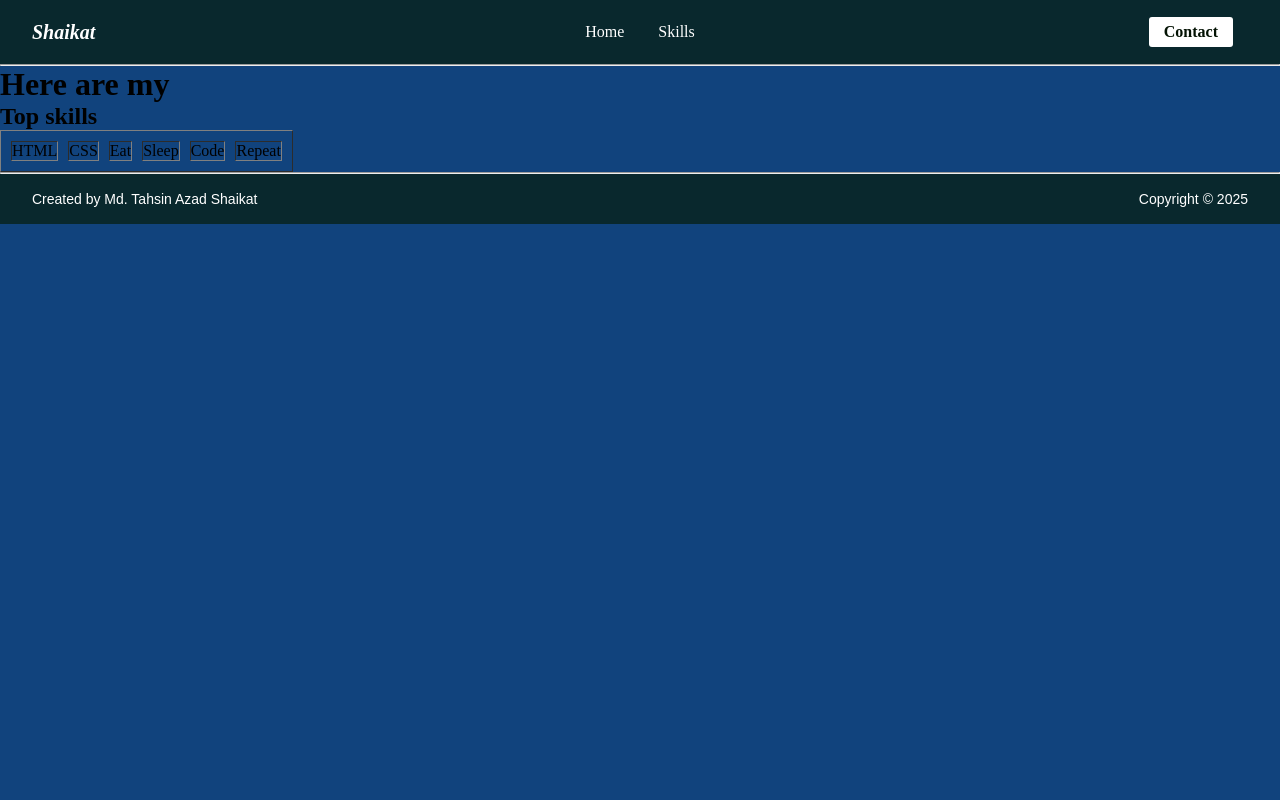
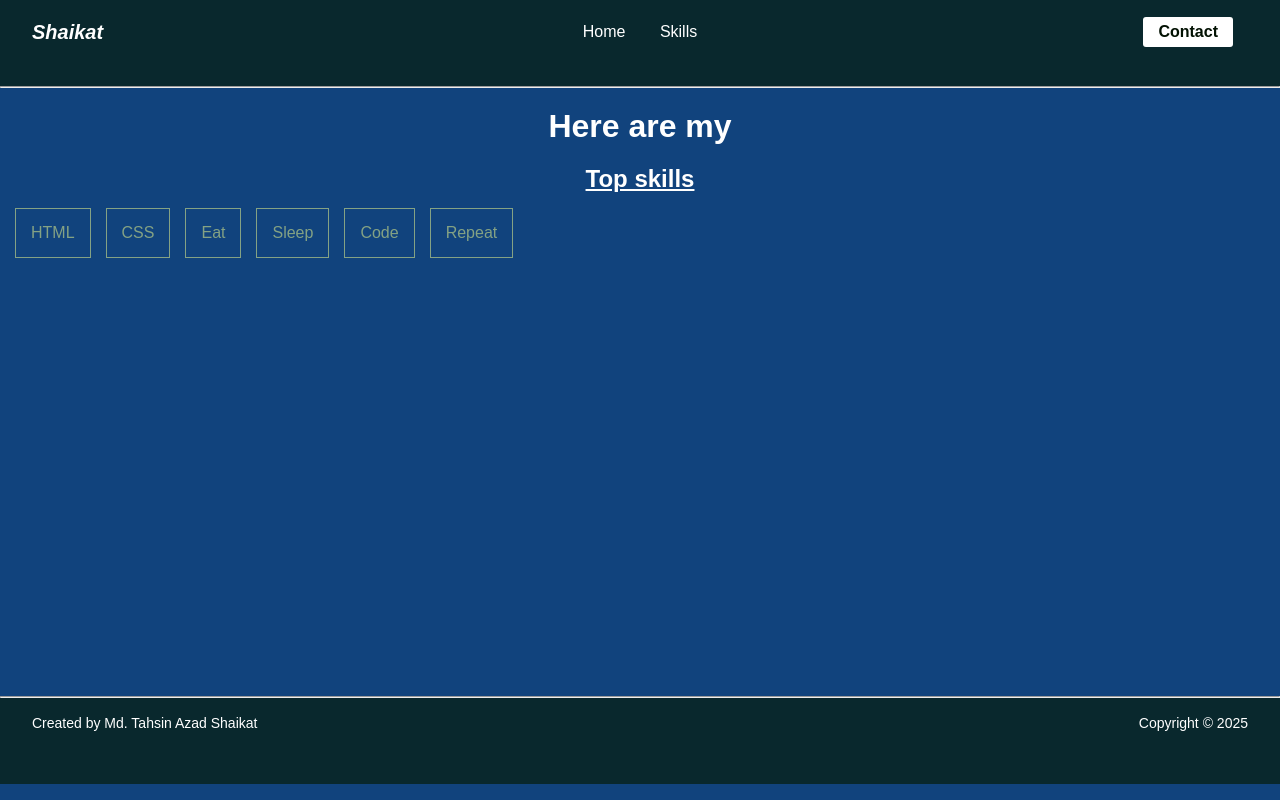
Before and after one commit to shaikat020/personal-website, a plain HTML site: page skills.html in a window 1280 px wide. Drawn offline with Linux system fonts and the light colour scheme.

Commit message:
Refractor

```diff
--- a/css/styles.css
+++ b/css/styles.css
@@ -5,16 +5,19 @@
 
 body{
     background-color: rgb(17, 67, 125);
+    font-family: Arial, Helvetica, sans-serif;
 }
 header {
     background-color: rgb(9, 40, 45) ;
     padding: 15px 30px;
     border: 0px;
+    height: 07vh;
 }
 nav {
     display: flex;
     justify-content: space-between;
     align-items: center;
+
 }
 
 
@@ -57,6 +60,11 @@ header button:hover {
 td {
     vertical-align: middle;
 }
+main{
+    height: 76vh;
+    text-align: center;
+
+}
 
 /*Home and skills*/
 .center {
@@ -82,11 +90,19 @@ td {
 }
 
 /*Changing the main part*/
-.intro-table {
+.hero {
 
     border-collapse: collapse;
-    margin: 50px auto;
+    /* margin: 50px auto;    */
+
+
+
 }
+
+.intro-table {
+    padding-top: 50px;
+}
+
 .intro-text{
     vertical-align: middle;
     text-align: left;
@@ -125,16 +141,55 @@ footer {
     color: rgb(255, 255, 255);
     font-family: Arial, sans-serif;
     font-size: 14px;
+    height: 07vh;
+
 }
 
 footer td {
     vertical-align: middle;
 }
+/*Created by part*/
 
 .left {
     text-align: left;
 }
+/*Copyright by part*/
 
 .right {
     text-align: right;
 }
+
+/*Skill page*/
+
+.skill-h1{
+    color:#ffffff;
+    padding: 20px;
+    font-size: 2rem;
+}
+
+.skill-h2{
+    text-align: center;
+    color: #ffffff;
+    text-decoration: underline;
+}
+
+.skills-table{
+    color: rgb(255, 255, 255);
+    padding: 20px auto;
+    border-collapse: separate;
+    border-spacing: 15px;
+    border: none;
+}
+
+
+.skills-table td {
+    background-color: rgb(255, 255green, 255);
+    color: rgb(132, 162, 132);
+    border: 1px solid;
+    padding: 15px;
+
+    justify-content: space-between;
+    align-items: center;
+    display: flexbox;
+
+}
--- a/skills.html
+++ b/skills.html
@@ -35,23 +35,18 @@
     </header>
     <hr>
     <main>
-        <h1>Here are my</h1>
-        <h2>Top skills</h2>
+        <h1 class="skill-h1">Here are my</h1>
+        <h2 class="skill-h2">Top skills</h2>
 
 
-            <table border="1" cellspacing="10">
+            <table border="1" cellspacing="10" class="skills-table">
                 <td>HTML</td>
                 <td>CSS</td>
                 <td>Eat</td>
                 <td>Sleep</td>
                 <td>Code</td>
                 <td>Repeat</td>
-
-
             </table>
-
-
-
     </main>
     <hr>
     <footer>
```
Also changed, not shown: index.html (+3 -1 lines).
